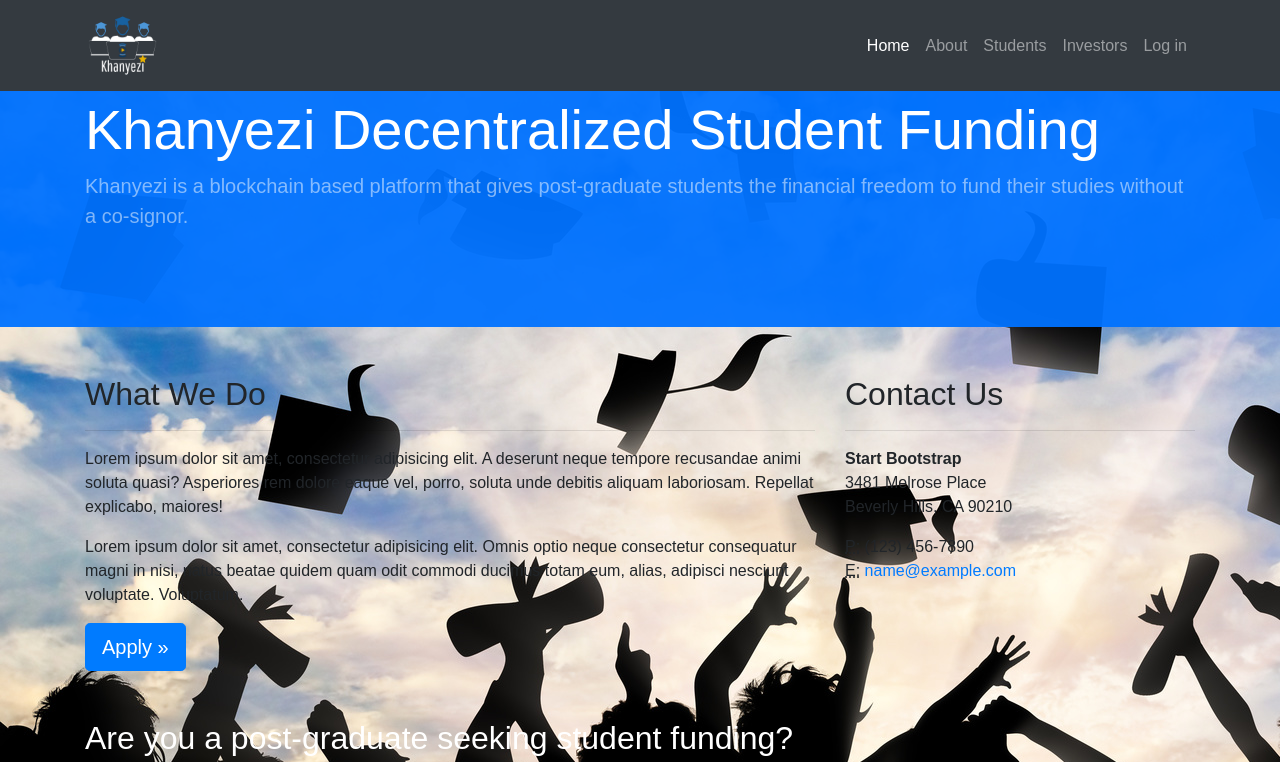
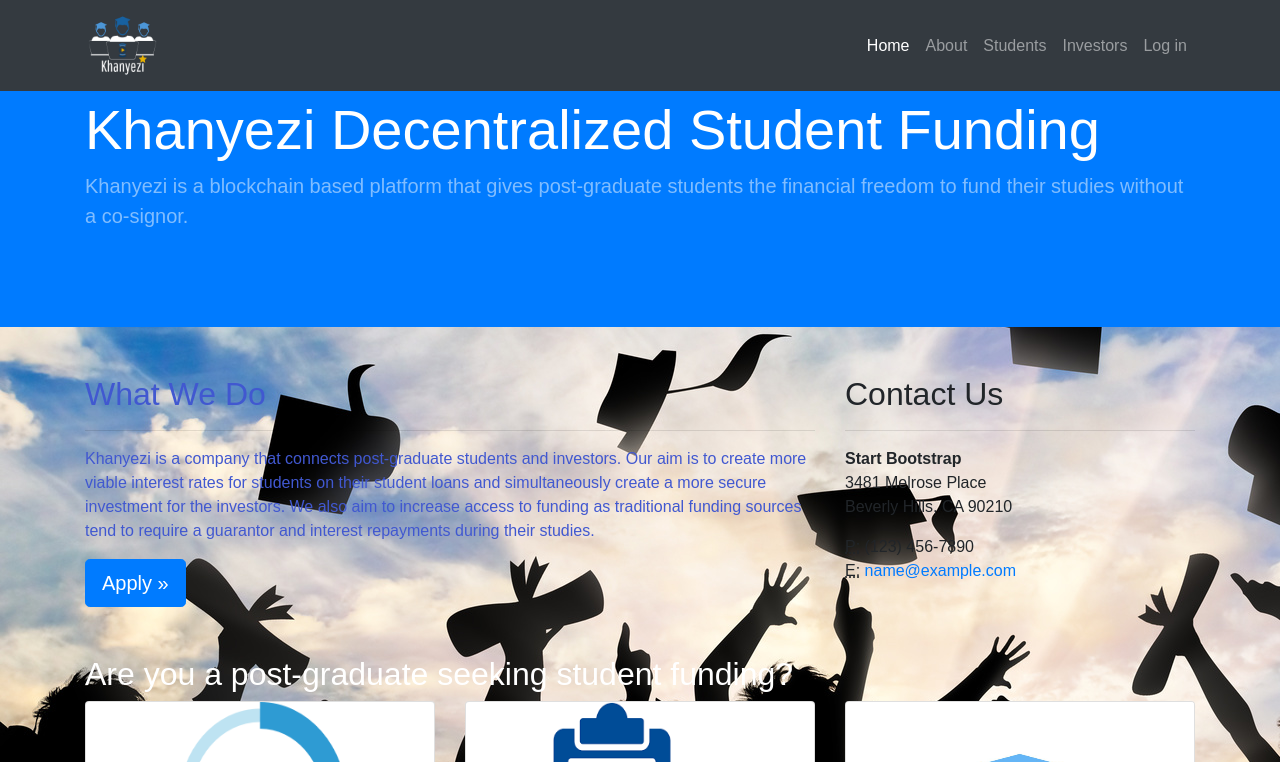
Before and after one commit to khanyezi/DApp, a website: page index.html in a window 1280 px wide. Shown: the top 762 px of the page. Drawn offline with Linux system fonts and the light colour scheme; files whose address does not match are found by name.

Commit message:
updated homepage

```diff
--- a/css/business-frontpage.css
+++ b/css/business-frontpage.css
@@ -11,7 +11,7 @@ body, html {
 	font-family: Poppins-Regular, sans-serif;
 }
 .bg-primary {
-  background-color: #0072fff2!important;
+  background-color: #4158d0 ;
 
 }
 
@@ -29,3 +29,11 @@ body, html {
 .h2-pg {
   color : White
 }
+
+.h2-wwd {
+  color : #4158d0;
+}
+
+.p-wwd {
+  color : #4158d0;
+}
--- a/index.html
+++ b/index.html
@@ -74,10 +74,9 @@
 
     <div class="row">
       <div class="col-md-8 mb-5">
-        <h2>What We Do</h2>
+        <h2 class="h2-wwd">What We Do</h2>
         <hr>
-        <p>Lorem ipsum dolor sit amet, consectetur adipisicing elit. A deserunt neque tempore recusandae animi soluta quasi? Asperiores rem dolore eaque vel, porro, soluta unde debitis aliquam laboriosam. Repellat explicabo, maiores!</p>
-        <p>Lorem ipsum dolor sit amet, consectetur adipisicing elit. Omnis optio neque consectetur consequatur magni in nisi, natus beatae quidem quam odit commodi ducimus totam eum, alias, adipisci nesciunt voluptate. Voluptatum.</p>
+        <p class= "p-wwd">Khanyezi is a company that connects post-graduate students and investors. Our aim is to create more viable interest rates for students on their student loans and simultaneously create a more secure investment for the investors. We also aim to increase access to funding as traditional funding sources tend to require a guarantor and interest repayments during their studies.</p>
         <a class="btn btn-primary btn-lg" href="#">Apply
            &raquo;</a>
       </div>
```
